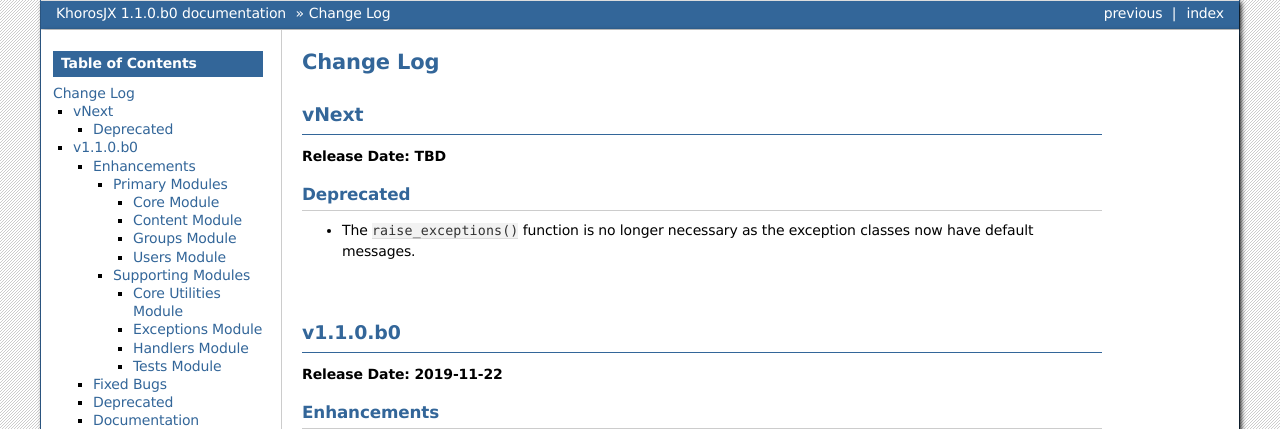
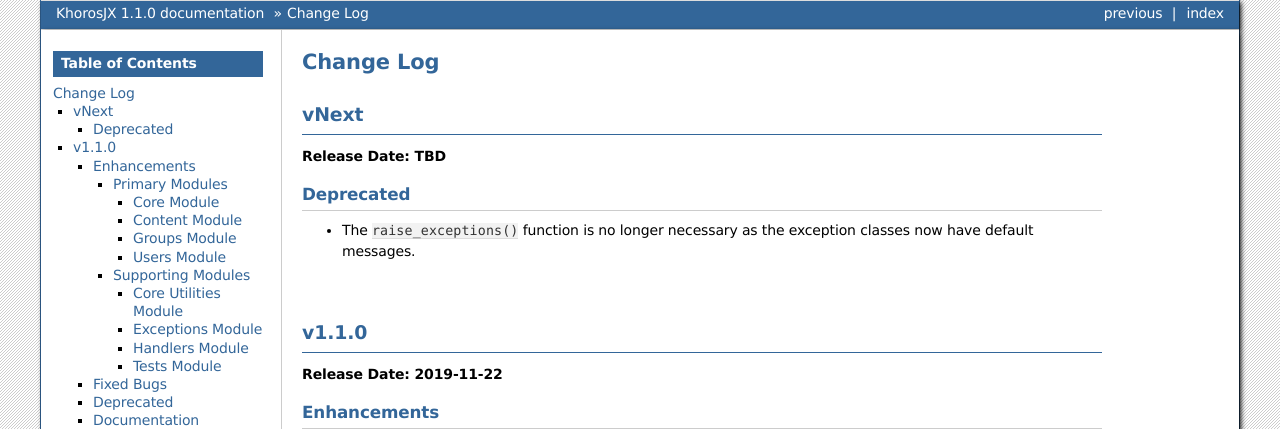
Before and after one commit to jeffshurtliff/khorosjx, a Sphinx documentation site: the page built from docs/changelog.rst, in a window 1280 px wide and 900 px high. Shown: the top 429 px of the window. Built offline with Sphinx 7.4.7, drawn with Linux system fonts in a browser that asks for light colours; some of the changed text lies outside the part shown.

```diff
--- a/docs/changelog.rst
+++ b/docs/changelog.rst
@@ -13,9 +13,9 @@ Deprecated
 
 |
 
-*********
-v1.1.0.b0
-*********
+******
+v1.1.0
+******
 **Release Date: 2019-11-22**
 
 Enhancements
--- a/docs/conf.py
+++ b/docs/conf.py
@@ -26,7 +26,7 @@ author = 'Jeff Shurtliff'
 # The short X.Y version
 version = '1.1'
 # The full version, including alpha/beta/rc tags
-release = '1.1.0.b0'
+release = '1.1.0'
 
 
 # -- General configuration ---------------------------------------------------
--- a/setup.py
+++ b/setup.py
@@ -7,7 +7,7 @@ with open("README.md", "r") as fh:
 
 setuptools.setup(
     name="khorosjx",
-    version="1.1.0.b0",
+    version="1.1.0",
     author="Jeff Shurtliff",
     author_email="jeff.shurtliff@rsa.com",
     description="Useful tools and utilities to assist in managing a Khoros JX (formerly Jive-x) or Jive-n community.",
```
